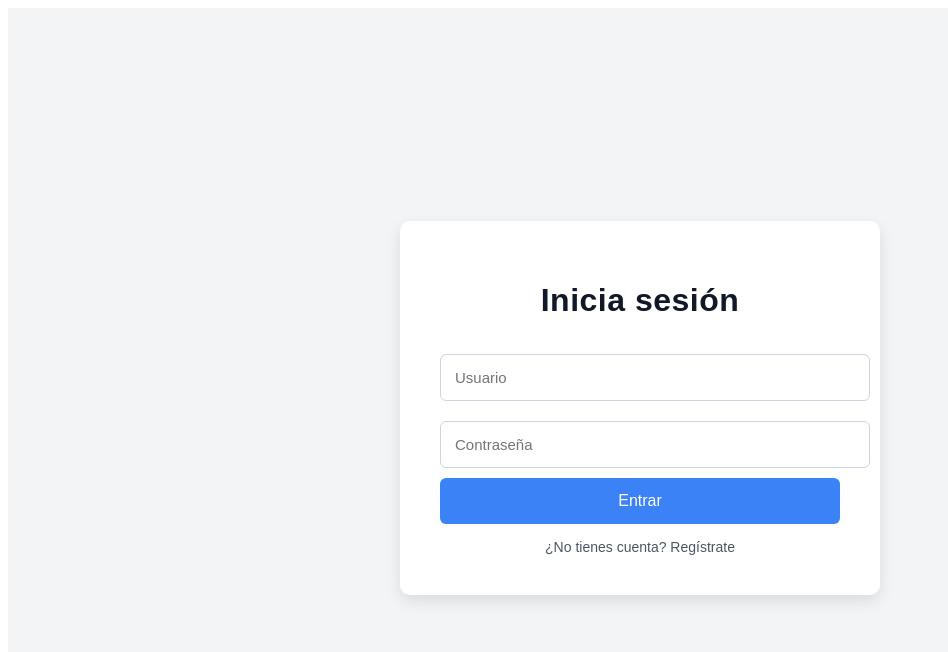
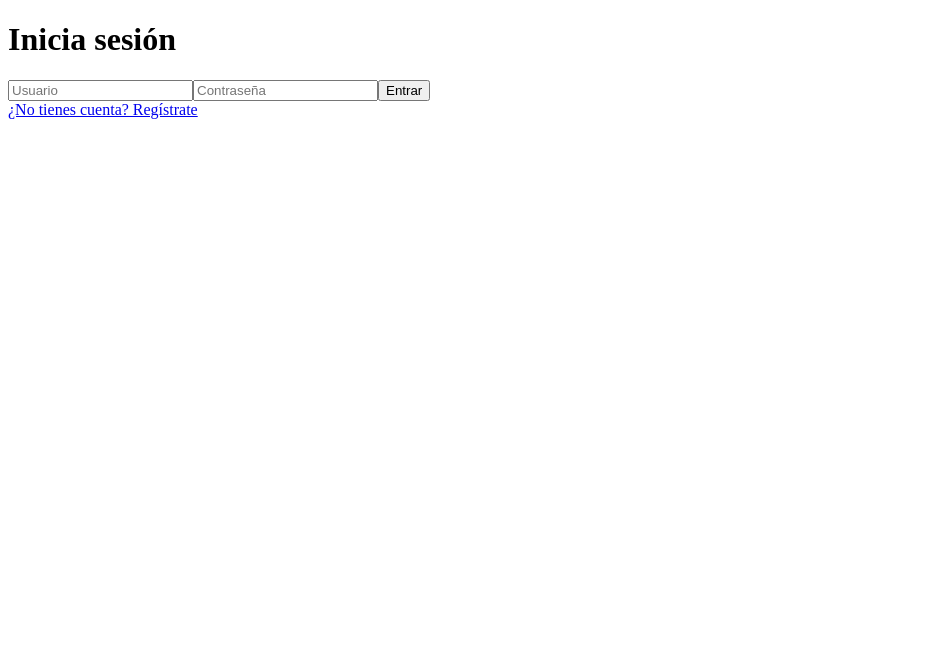
Before and after one commit to Perkiins/hokosocial, a React (Vite) app: page /login in a window 1280 px wide. Shown: the top 652 px of the page, without its empty margins (0-948 px from the left). Built offline with nearby package versions, Linux system fonts and the light colour scheme.

Commit message:
Update login.jsx

```diff
--- a/src/pages/login.jsx
+++ b/src/pages/login.jsx
@@ -1,136 +1,60 @@
-import React, { useState } from "react";
-import { useNavigate } from "react-router-dom";
+import React, { useState } from 'react';
+import { useNavigate } from 'react-router-dom';
 
 export default function Login() {
-  const [username, setUsername] = useState("");
-  const [password, setPassword] = useState("");
-  const [mensaje, setMensaje] = useState("");
+  const [username, setUsername] = useState('');
+  const [password, setPassword] = useState('');
+  const [error, setError] = useState('');
   const navigate = useNavigate();
-
-  const BACKEND_URL = "https://threads-follower.onrender.com"; // Cámbialo si es necesario
 
   const handleLogin = async (e) => {
     e.preventDefault();
+    setError('');
+
     try {
-      const response = await fetch(`${BACKEND_URL}/login`, {
-        method: "POST",
+      const response = await fetch('https://threadsfollower.onrender.com/login', { // ⬅️ CAMBIA ESTA URL
+        method: 'POST',
         headers: {
-          "Content-Type": "application/json"
+          'Content-Type': 'application/json',
         },
-        body: JSON.stringify({ username, password })
+        body: JSON.stringify({ username, password }),
       });
 
       const data = await response.json();
 
-      if (response.ok && data.token) {
-        localStorage.setItem("token", data.token);
-        navigate("/panel");
+      if (response.ok) {
+        localStorage.setItem('token', data.token);
+        navigate('/panel');
       } else {
-        setMensaje(data.message || "Credenciales incorrectas");
+        setError(data.message || 'Error al iniciar sesión');
       }
-    } catch (error) {
-      setMensaje("Error al conectar con el servidor");
+    } catch (err) {
+      setError('Error al conectar con el servidor');
     }
   };
 
   return (
-    <div style={{
-      fontFamily: "'Montserrat', sans-serif",
-      background: "#f3f4f6",
-      display: "flex",
-      justifyContent: "center",
-      alignItems: "center",
-      height: "100vh",
-      margin: 0
-    }}>
-      <div style={{
-        background: "#fff",
-        padding: 40,
-        borderRadius: 10,
-        boxShadow: "0 6px 15px rgba(0,0,0,0.1)",
-        width: "100%",
-        maxWidth: 400,
-        textAlign: "center"
-      }}>
-        <h1 style={{
-          fontFamily: "'Bebas Neue', sans-serif",
-          fontSize: 32,
-          marginBottom: 25,
-          color: "#111827",
-          letterSpacing: "0.5px"
-        }}>
-          Inicia sesión
-        </h1>
-
+    <div className="form-container">
+      <h1>Inicia sesión</h1>
       <form onSubmit={handleLogin}>
         <input
           type="text"
-            name="username"
           placeholder="Usuario"
           value={username}
           onChange={(e) => setUsername(e.target.value)}
           required
-            style={{
-              width: "100%",
-              padding: 14,
-              margin: "10px 0",
-              borderRadius: 6,
-              border: "1px solid #cbd5e1",
-              fontSize: 15
-            }}
         />
         <input
           type="password"
-            name="password"
           placeholder="Contraseña"
           value={password}
           onChange={(e) => setPassword(e.target.value)}
           required
-            style={{
-              width: "100%",
-              padding: 14,
-              margin: "10px 0",
-              borderRadius: 6,
-              border: "1px solid #cbd5e1",
-              fontSize: 15
-            }}
         />
-          <button
-            type="submit"
-            style={{
-              width: "100%",
-              padding: 14,
-              backgroundColor: "#3b82f6",
-              color: "white",
-              border: "none",
-              borderRadius: 6,
-              fontSize: 16,
-              cursor: "pointer"
-            }}
-          >
-            Entrar
-          </button>
+        <button type="submit">Entrar</button>
       </form>
-
-        <a
-          href="/register"
-          style={{
-            display: "block",
-            marginTop: 15,
-            fontSize: 14,
-            color: "#4b5563",
-            textDecoration: "none"
-          }}
-        >
-          ¿No tienes cuenta? Regístrate
-        </a>
-
-        {mensaje && (
-          <div style={{ marginTop: 20, color: "red", fontSize: 14 }}>
-            {mensaje}
-          </div>
-        )}
-      </div>
+      {error && <p style={{ color: 'red' }}>{error}</p>}
+      <a href="/register">¿No tienes cuenta? Regístrate</a>
     </div>
   );
 }
```
Lines whose indentation alone changed are shown as unchanged.
